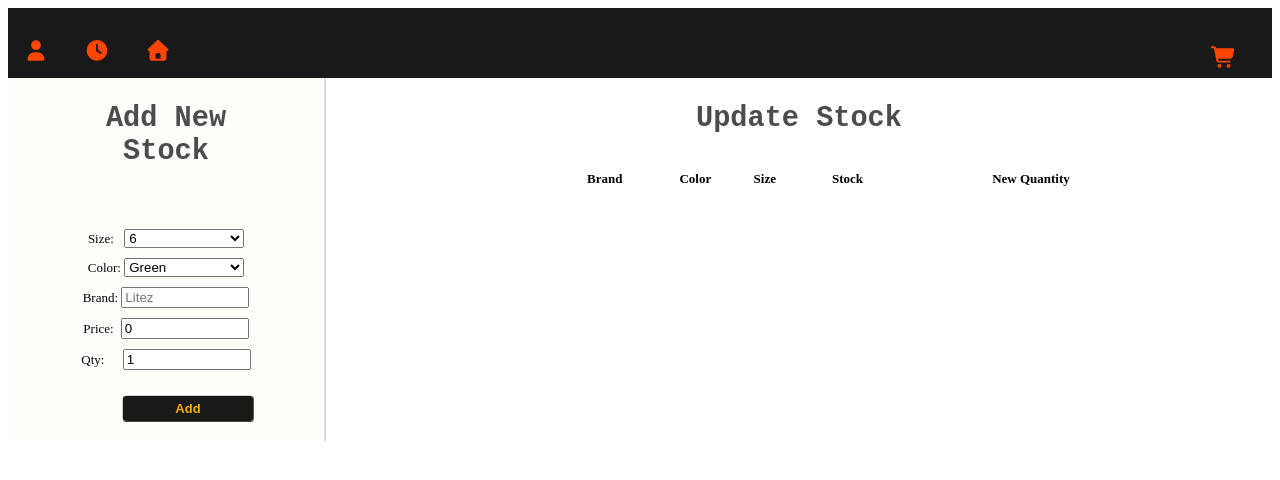
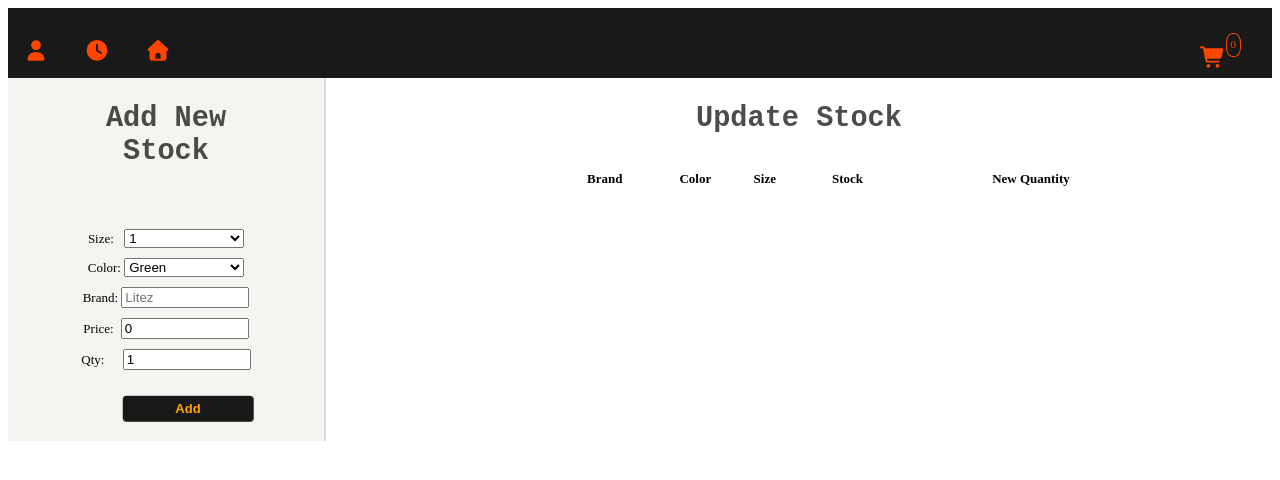
Before and after one commit to KayDrew/shoes_api1, a plain HTML site: page stock.html in a window 1280 px wide. Drawn offline with nearby package versions, Linux system fonts and the light colour scheme; no server answers.

Commit message:
increased sizes

```diff
--- a/css/style.css
+++ b/css/style.css
@@ -39,7 +39,7 @@ header{
 
 .newStock{
 
-    background-color:rgb(255, 254, 250);
+    background-color:rgb(245, 244, 241);
 }
 
 
--- a/stock.html
+++ b/stock.html
@@ -24,6 +24,9 @@
 
   <div class="icon">
       <i id="cart" class="fa-solid fa-cart-shopping" onclick="location.href='cart.html'"></i>
+
+<p x-text="count" style="color: orangered;font-size:11px;border: 1px solid orangered;margin-top:-15px;
+border-radius: 40%;margin-right: -4px;padding: 4px;"></p>
   </div>
 </header>
 
@@ -37,12 +40,19 @@
 
       <span>Size: </span>
       <select id="addSize">
-
+        <option>1</option>
+        <option>2</option>
+           <option>3</option>
+           <option>4</option>
+           <option>5</option>
           <option>6</option>
           <option>7</option>
           <option>8</option>
           <option>9</option>
           <option>10</option>
+           <option>11</option>
+           <option>12</option>
+           <option>13</option>
       </select><br/>
       <span>Color: </span>
       <select id="addColor">
```
Also changed, not shown: cart.html (+3 -0 lines), history.html (+3 -0 lines).
